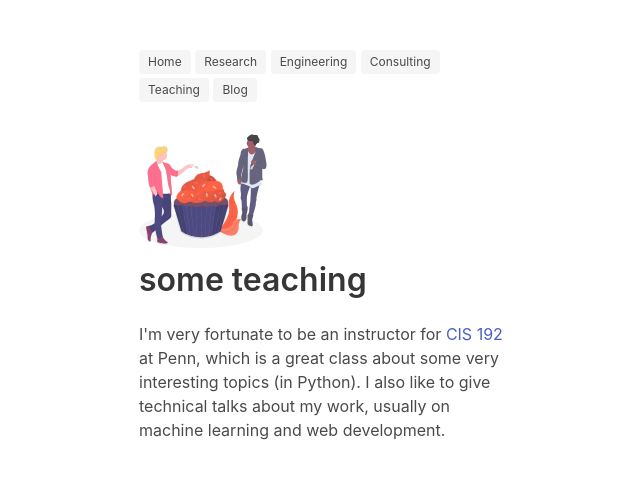
After one commit to kirubarajan/old_site, a Django app: page /teaching/ in a window 1280 px wide. The commit adds this page. Shown: the top 489 px of the page, without its empty margins (317-957 px from the left). Run offline with Django 3.2, Linux system fonts and the light colour scheme; some libraries are stand-ins or nearby versions.

Commit message:
Add teaching page

```diff
--- a/about/templates/splash.html
+++ b/about/templates/splash.html
@@ -17,8 +17,7 @@
 
             <br /> <br />
             Most of my time is spent as an undergraduate in the dual degree Artificial Intelligence
-              Program at the University of Pennsylvania. I study computer science and cognitive science (linguistics) with a minor in statistics from the Wharton School of Business. I'm also lucky to teach
-             the brilliant students in <a href="https://www.cis.upenn.edu/~cis192/">CIS 192: Python Programming</a>. <br> <br>
+              Program at the University of Pennsylvania. I study computer science and cognitive science (linguistics) with a minor in statistics from the Wharton School of Business.<br> <br>
 
              I am interested machine learning research but I like contributing to open source in my spare time. Outside of computer science, I'm an amateur coffee brewer and I like hiking.
              This website is where I write about the interesting work I'm doing or about me and my thoughts.
--- /dev/null
+++ b/about/templates/teaching.html
@@ -0,0 +1,24 @@
+{% extends 'base.html' %}
+{% load static %}
+
+{% block content %}
+  <section class="section" style="padding-top: 0rem">
+      <div class="container">
+        <div class="columns">
+          <div class="column is-one-fourth"> </div>
+          <div class="column">
+          <figure class="image is-128x128">
+            <img src="{% static 'img/philly.svg' %}">
+          </figure>
+          <h1 class="title"> some teaching </h1>
+          <p>
+            I'm very fortunate to be an instructor for <a href="https://www.cis.upenn.edu/~cis192/">CIS 192</a> at Penn, which is
+            a great class about some very interesting topics (in Python). I also like to give technical talks about my work,
+            usually on machine learning and web development.
+          </p>
+        </div>
+        <div class="column"></div>
+      </div>
+    </div>
+  </section>
+{% endblock %}
--- a/about/views.py
+++ b/about/views.py
@@ -13,3 +13,6 @@ def research(request):
 
 def consulting(request):
     return render(request, 'consulting.html')
+
+def teaching(request):
+    return render(request, 'teaching.html')
--- a/kirubarajan/urls.py
+++ b/kirubarajan/urls.py
@@ -3,11 +3,12 @@ from django.conf import settings
 from django.conf.urls.static import static
 from django.urls import path, include
 from blog.views import blog, post, category
-from about.views import splash, projects, research, consulting
+from about.views import splash, projects, research, consulting, teaching
 
 urlpatterns = [
     path('admin/', admin.site.urls),
     path('consulting/', consulting, name='consulting'),
+    path('teaching/', teaching, name="teaching"),
     path('projects/', projects, name='projects'),
     path('research/', research, name='research'),
     path('post/<str:id>', post, name='post'),
```
